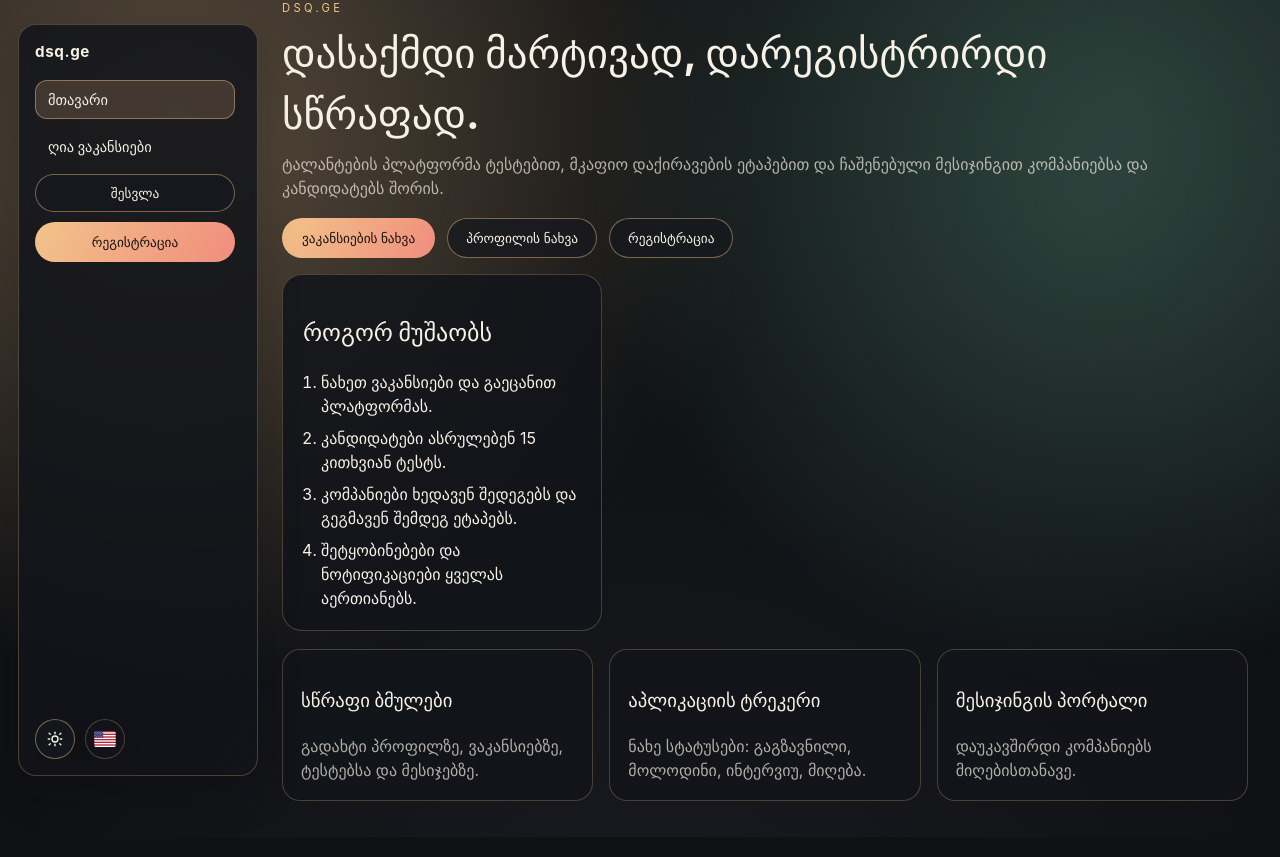
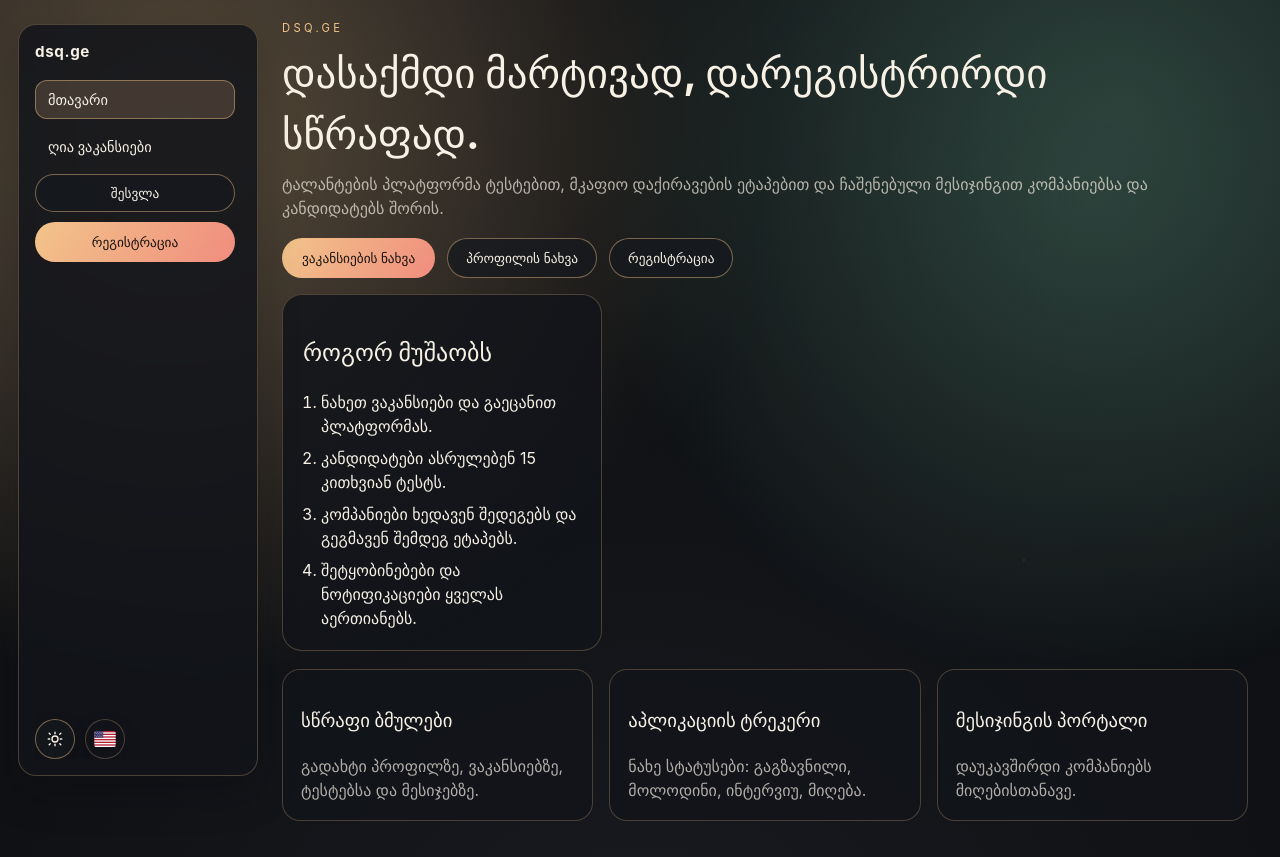
Before and after one commit to ShengeliaGI/dsq.ge, a React (Vite) app: page / in a window 1280 px wide. Built offline with nearby package versions, Linux system fonts and the light colour scheme; no server answers.

Commit message:
Lower page header spacing

```diff
--- a/src/App.css
+++ b/src/App.css
@@ -386,7 +386,7 @@ input::placeholder {
   justify-content: space-between;
   gap: 16px;
   flex-wrap: wrap;
-  margin-top: -12px;
+  margin-top: 8px;
 }
 
 .header-left {
```
